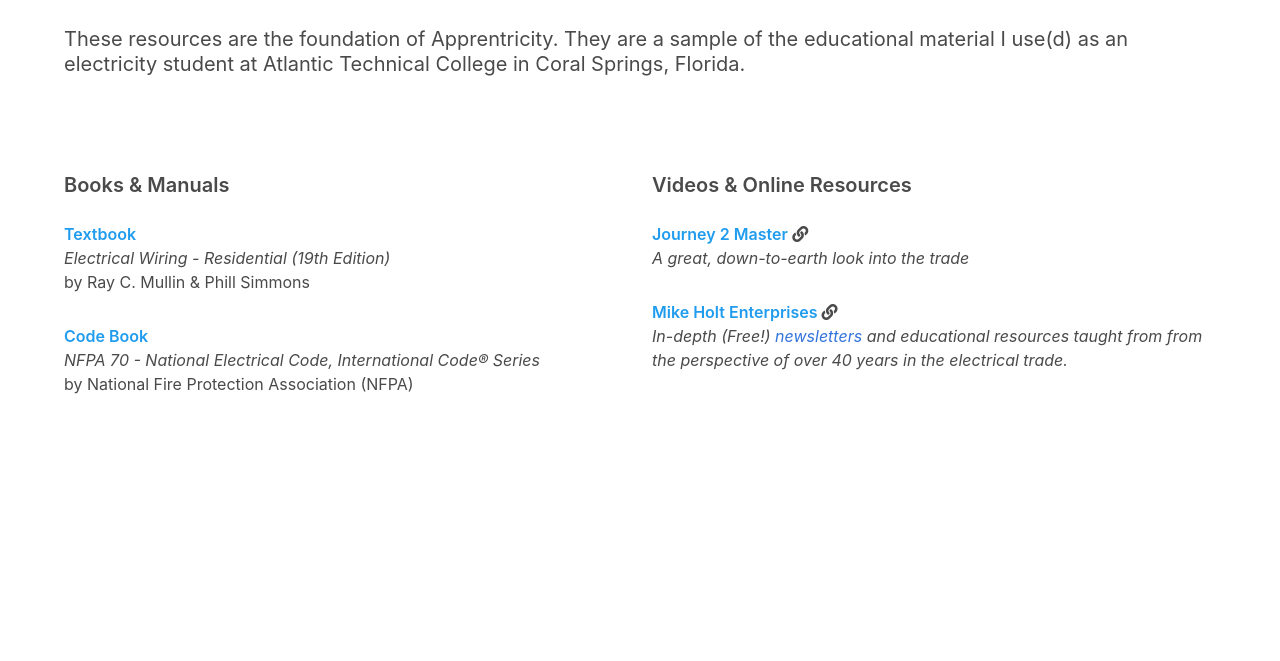
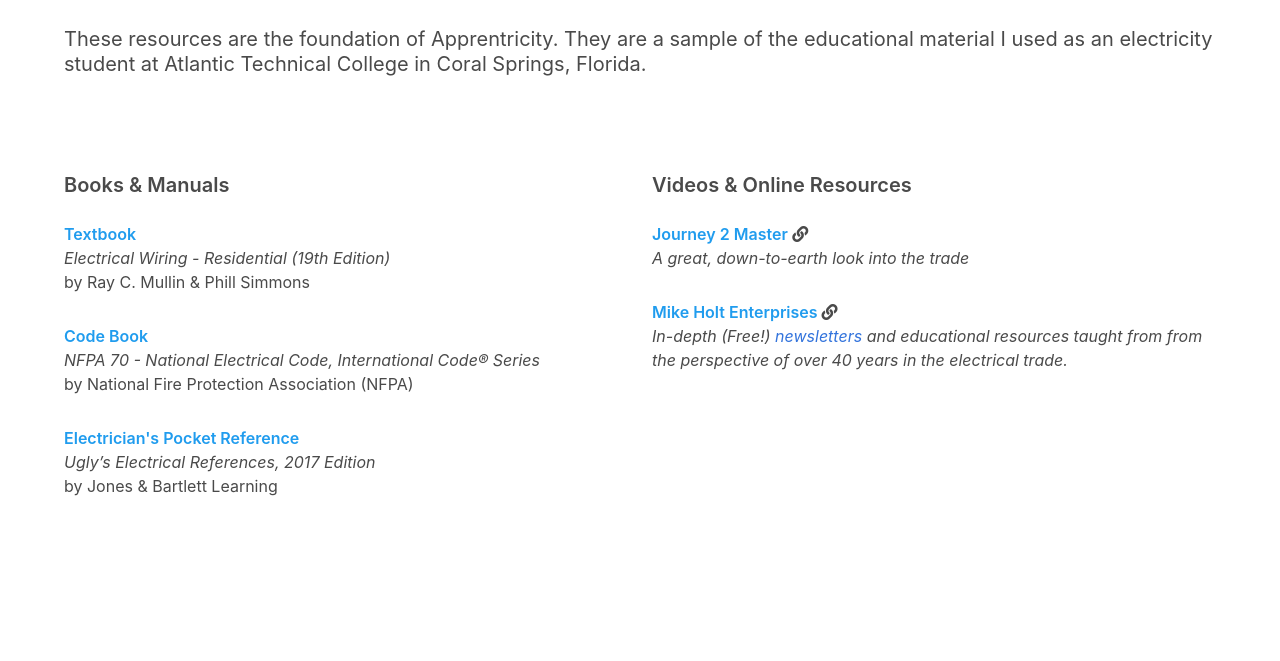
Before and after one commit to david-gagne/electricalcs-app, a website: page resources.html in a window 1280 px wide. Shown: the part 139-800 px from the top of the page. Drawn offline with nearby package versions, Linux system fonts and the light colour scheme.

Commit message:
Added Ugly's book to resources page.

```diff
--- a/resources.html
+++ b/resources.html
@@ -49,7 +49,7 @@
             </h1>
             <h2 class="subtitle has-text-weight-normal">
                 These resources are the foundation of Apprentricity. They are a sample of the educational material I
-                use(d)
+                used
                 as an electricity student at Atlantic Technical College in Coral Springs, Florida.
             </h2>
         </div>
@@ -77,6 +77,15 @@
                                 <em>NFPA 70 - National Electrical Code, International Code&reg; Series</em>
                                 <br>
                                 by National Fire Protection Association (NFPA)
+                            </p>
+                        </li>
+                        <li class="margin-bottom-li" id="codebook">
+                            <p>
+                                <span class="has-text-info has-text-weight-semibold">Electrician's Pocket Reference</span>
+                                <br>
+                                <em>Ugly’s Electrical References, 2017 Edition</em>
+                                <br>
+                                by Jones & Bartlett Learning
                             </p>
                         </li>
                     </ul>
```
